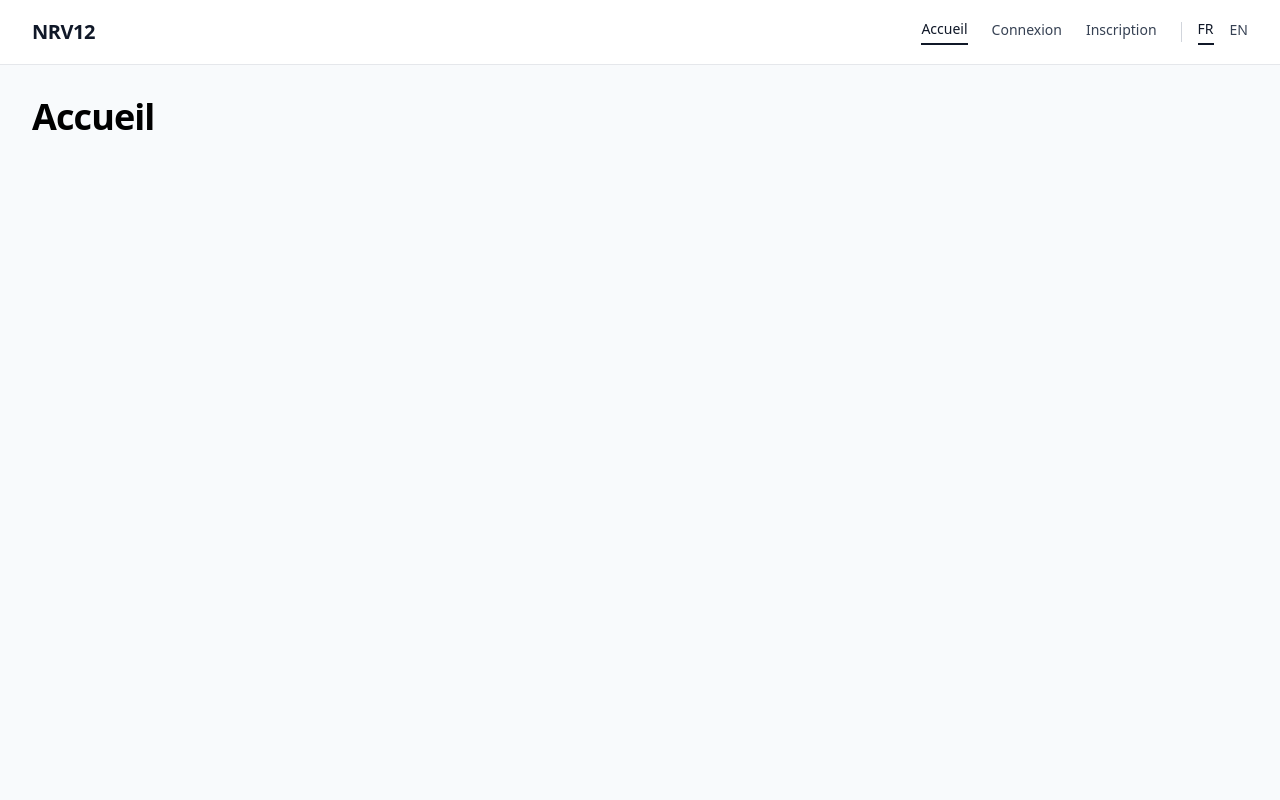
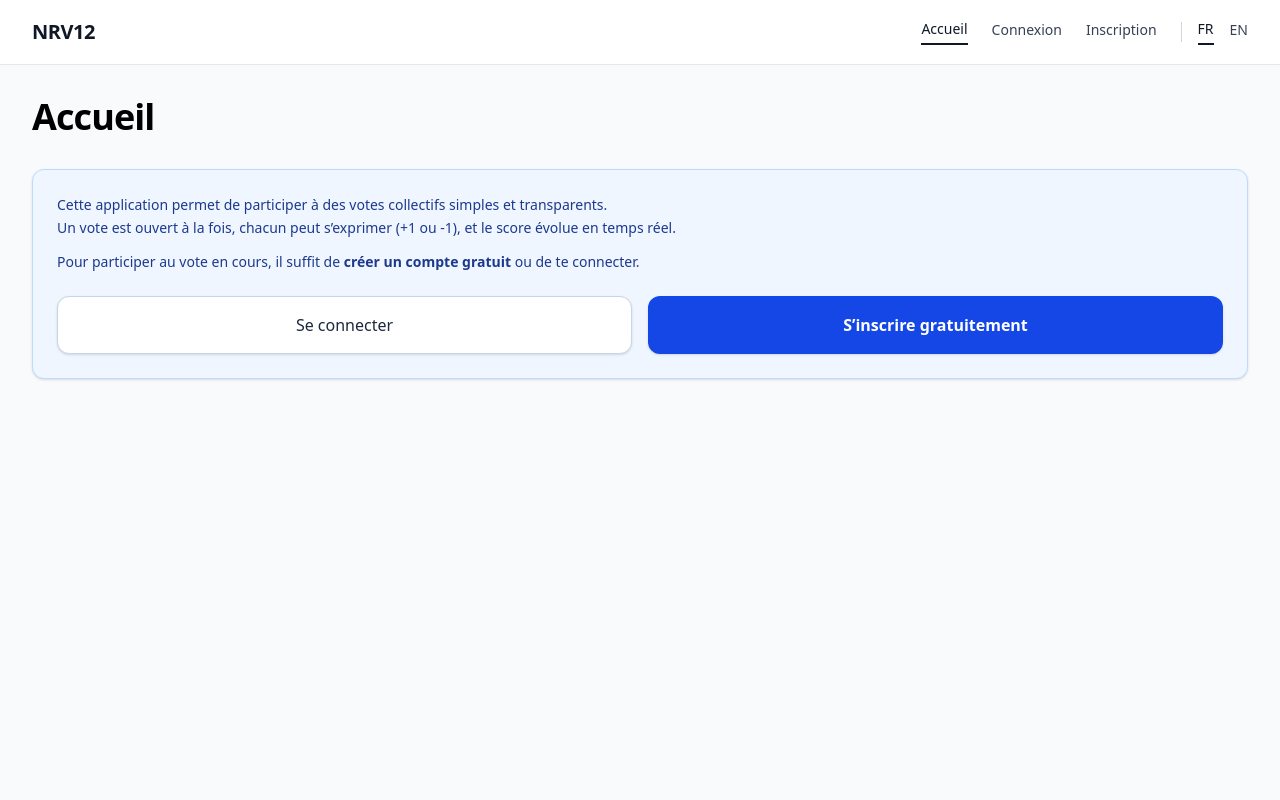
Before and after one commit to TysRzo/Mini-app--Collab, a React (Vite) app: page / in a window 1280 px wide. Shown: the top 800 px of the page. Built offline with nearby package versions, Linux system fonts and the light colour scheme; no server answers.

Commit message:
Feat: Homepage welcome message

```diff
--- a/src/pages/Homepage/index.tsx
+++ b/src/pages/Homepage/index.tsx
@@ -21,6 +21,74 @@ const Homepage = () => {
         <H1 pageTitle={t("home.title")} />
 
         {isLogged && <VoteCurrent />}
+
+        {!isLogged && (
+          <section className="mt-6 space-y-6 rounded-xl border border-blue-200 bg-blue-50 p-6 shadow-sm">
+            <div>
+              <p className="text-sm leading-relaxed text-blue-900">
+                Cette application permet de participer à des votes collectifs
+                simples et transparents.
+                <br />
+                <span className="font-medium">
+                  Un vote est ouvert à la fois, chacun peut s’exprimer (+1 ou
+                  -1), et le score évolue en temps réel.
+                </span>
+              </p>
+
+              <p className="mt-3 text-sm text-blue-900">
+                Pour participer au vote en cours, il suffit de{" "}
+                <span className="font-semibold">créer un compte gratuit</span>{" "}
+                ou de te connecter.
+              </p>
+            </div>
+
+            <div className="grid grid-cols-1 gap-4 sm:grid-cols-2">
+              <a
+                href="/connexion"
+                className="
+          flex
+          items-center
+          justify-center
+          rounded-xl
+          border
+          border-slate-300
+          bg-white
+          px-6
+          py-4
+          text-base
+          font-medium
+          text-slate-800
+          shadow-sm
+          transition
+          hover:bg-slate-50
+        "
+              >
+                Se connecter
+              </a>
+
+              <a
+                href="/inscription"
+                className="
+          flex
+          items-center
+          justify-center
+          rounded-xl
+          bg-blue-700
+          px-6
+          py-4
+          text-base
+          font-semibold
+          text-white
+          shadow-sm
+          transition
+          hover:bg-blue-600
+        "
+              >
+                S’inscrire gratuitement
+              </a>
+            </div>
+          </section>
+        )}
       </Main>
       <Footer />
     </>
```
